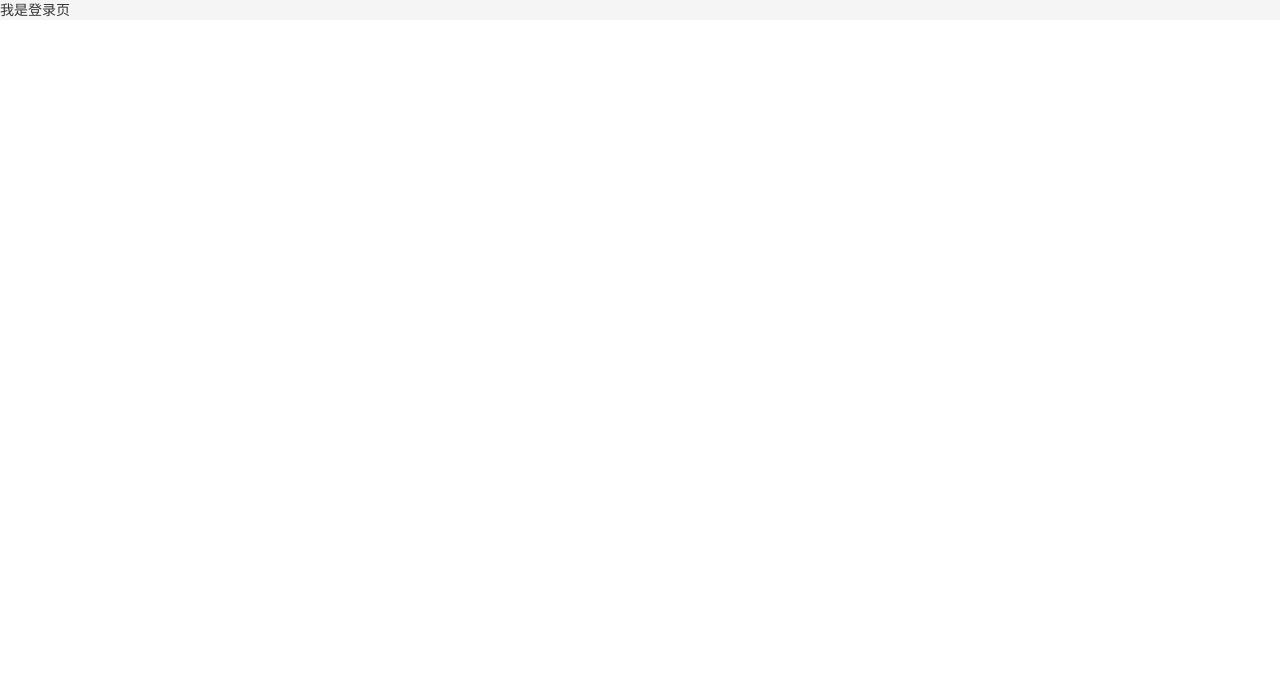
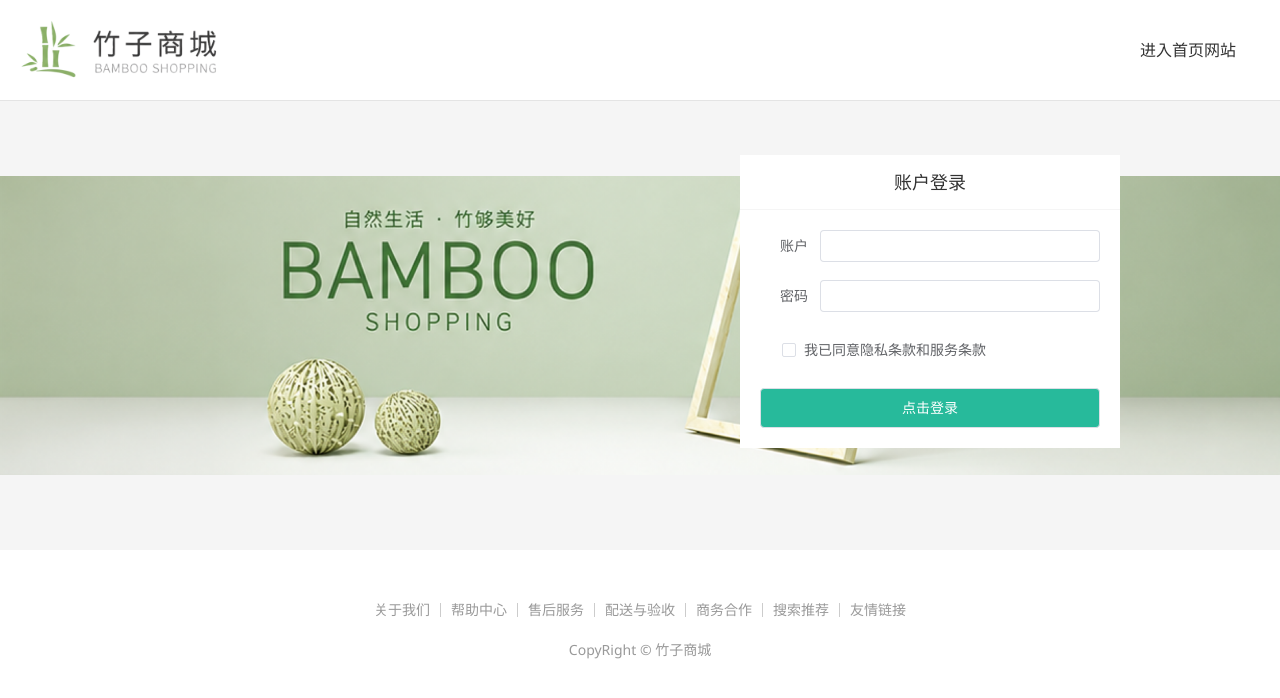
Before and after one commit to Isidore-H/bamboo-shopping, a Vue app: page /login in a window 1280 px wide. Shown: the top 698 px of the page. Built offline with nearby package versions, Linux system fonts and the light colour scheme; a small style sheet from the web is missing.

Commit message:
'feat:登录页静态页面'

```diff
--- a/src/views/Layout/components/Nav.vue
+++ b/src/views/Layout/components/Nav.vue
@@ -15,7 +15,7 @@
           <li><a href="javascript: ;">会员中心</a></li>
         </template>
         <template v-else>
-          <li><a href="javascript: ;">请先登录</a></li>
+          <li><a href="javascript: ;" @click="router.push('/login')">请先登录</a></li>
           <li><a href="javascript: ;">帮助中心</a></li>
           <li><a href="javascript: ;">关于我们</a></li>
         </template>
--- a/src/views/Login/index.vue
+++ b/src/views/Login/index.vue
@@ -1,6 +1,56 @@
 <template>
   <div>
-    我是登录页
+    <header class="login-header">
+      <div class="container m-top-20">
+        <h1 class="logo">
+          <router-link to="/">竹子商城</router-link>
+        </h1>
+        <router-link class="entry" to="/">
+          <span>进入首页网站</span>
+          <i class="iconfont icon-angle-right"></i>
+          <i class="iconfont icon-angle-right"></i>
+        </router-link>
+      </div>
+    </header>
+    <section class="login-section">
+      <div class="wrapper">
+        <nav>
+          <a href="">账户登录</a>
+        </nav>
+        <div class="account-box">
+          <div class="form">
+            <el-form label-position="right" label-width="60px">
+              <el-form-item label="账户">
+                <el-input></el-input>
+              </el-form-item>
+              <el-form-item label="密码">
+                <el-input></el-input>
+              </el-form-item>
+              <el-form-item label-width="22px">
+                <el-checkbox size="large">
+                  我已同意隐私条款和服务条款
+                </el-checkbox>
+              </el-form-item>
+              <el-button size="large" class="subBtn">点击登录</el-button>
+            </el-form>
+          </div>
+        </div>
+      </div>
+    </section>
+    <footer class="login-footer">
+      <div class="container">
+        <p>
+          <a href="javascript:;">关于我们</a>
+          <a href="javascript:;">帮助中心</a>
+          <a href="javascript:;">售后服务</a>
+          <a href="javascript:;">配送与验收</a>
+          <a href="javascript:;">商务合作</a>
+          <a href="javascript:;">搜索推荐</a>
+          <a href="javascript:;">友情链接</a>
+        </p>
+        <p>CopyRight &copy; 竹子商城</p>
+      </div>
+    </footer>
   </div>
 </template>
 
@@ -8,6 +58,228 @@
 
 </script>
 
-<style scoped>
+<style scoped lang="scss">
+.login-header {
+  background-color: #fff;
+  border-bottom: 1px solid #e4e4e4;
 
+  .container {
+    display: flex;
+    align-items: center;
+    justify-content: space-between;
+  }
+
+  .logo {
+    width: 200px;
+
+    a {
+      display: block;
+      height: 100px;
+      width: 100%;
+      text-indent: -9999px;
+      background: url("@/assets/images/logo.png") no-repeat center 18px / contain;
+    }
+  }
+
+  .sub {
+    flex: 1;
+    font-size: 24px;
+    font-weight: normal;
+    margin-bottom: 38px;
+    margin-left: 20px;
+    color: #666;
+  }
+
+  .entry {
+    width: 120px;
+    font-size: 16px;
+
+    i {
+      font-size: 14px;
+      color: $bbsColor;
+      letter-spacing: -5px;
+    }
+  }
+}
+
+.login-section {
+  background: url("@/assets/images/login-bg.png") no-repeat center / contain;
+  height: 449px;
+  position: relative;
+
+  .wrapper {
+    width: 380px;
+    background-color: #fff;
+    position: absolute;
+    left: 50%;
+    top: 54px;
+    transform: translate3d(100px, 0, 0);
+
+    nav {
+      font-size: 14px;
+      height: 55px;
+      margin-bottom: 20px;
+      border-bottom: 1px solid #f5f5f5;
+      display: flex;
+      padding: 0 40px;
+      text-align: right;
+      align-items: center;
+    }
+
+    a {
+      flex: 1;
+      line-height: 1;
+      display: inline-block;
+      font-size: 18px;
+      position: relative;
+      text-align: center;
+    }
+  }
+}
+
+.login-footer {
+  padding: 30px 0 50px;
+  background-color: #fff;
+
+  p {
+    text-align: center;
+    color: #999;
+    padding-top: 20px;
+
+    a {
+      line-height: 1;
+      padding: 0 10px;
+      color: #999;
+      display: inline-block;
+
+      ~a {
+        border-left: 1px solid #ccc;
+      }
+    }
+  }
+}
+
+.account-box {
+  .toggle {
+    padding: 15px 40px;
+    text-align: right;
+
+    a {
+      color: $bbsColor;
+
+      i {
+        font-size: 14px;
+      }
+    }
+  }
+
+  .form {
+    padding: 0 20px 20px 20px;
+
+    &-item {
+      margin-bottom: 28px;
+
+      .input {
+        position: relative;
+        height: 36px;
+
+        >i {
+          width: 34px;
+          height: 34px;
+          background: #cfcdcd;
+          color: #fff;
+          position: absolute;
+          left: 1px;
+          top: 1px;
+          text-align: center;
+          line-height: 34px;
+          font-size: 18px;
+        }
+
+        input {
+          padding-left: 44px;
+          border: 1px solid #cfcdcd;
+          height: 36px;
+          line-height: 36px;
+          width: 100%;
+
+          &.error {
+            border-color: $priceColor;
+          }
+
+          &.active,
+          &:focus {
+            border-color: $bbsColor;
+          }
+        }
+
+        .code {
+          position: absolute;
+          right: 1px;
+          top: 1px;
+          text-align: center;
+          line-height: 34px;
+          font-size: 14px;
+          background: #f5f5f5;
+          color: #666;
+          width: 90px;
+          height: 34px;
+          cursor: pointer;
+        }
+      }
+
+      >.error {
+        position: absolute;
+        font-size: 12px;
+        line-height: 28px;
+        color: $priceColor;
+
+        i {
+          font-size: 14px;
+          margin-right: 2px;
+        }
+      }
+    }
+
+    .agree {
+      a {
+        color: #069;
+      }
+    }
+
+    .btn {
+      display: block;
+      width: 100%;
+      height: 40px;
+      color: #fff;
+      text-align: center;
+      line-height: 40px;
+      background: $bbsColor;
+
+      &.disabled {
+        background: #cfcdcd;
+      }
+    }
+  }
+
+  .action {
+    padding: 20px 40px;
+    display: flex;
+    justify-content: space-between;
+    align-items: center;
+
+    .url {
+      a {
+        color: #999;
+        margin-left: 10px;
+      }
+    }
+  }
+}
+
+.subBtn {
+  background: $bbsColor;
+  width: 100%;
+  color: #fff;
+}
 </style>
```
